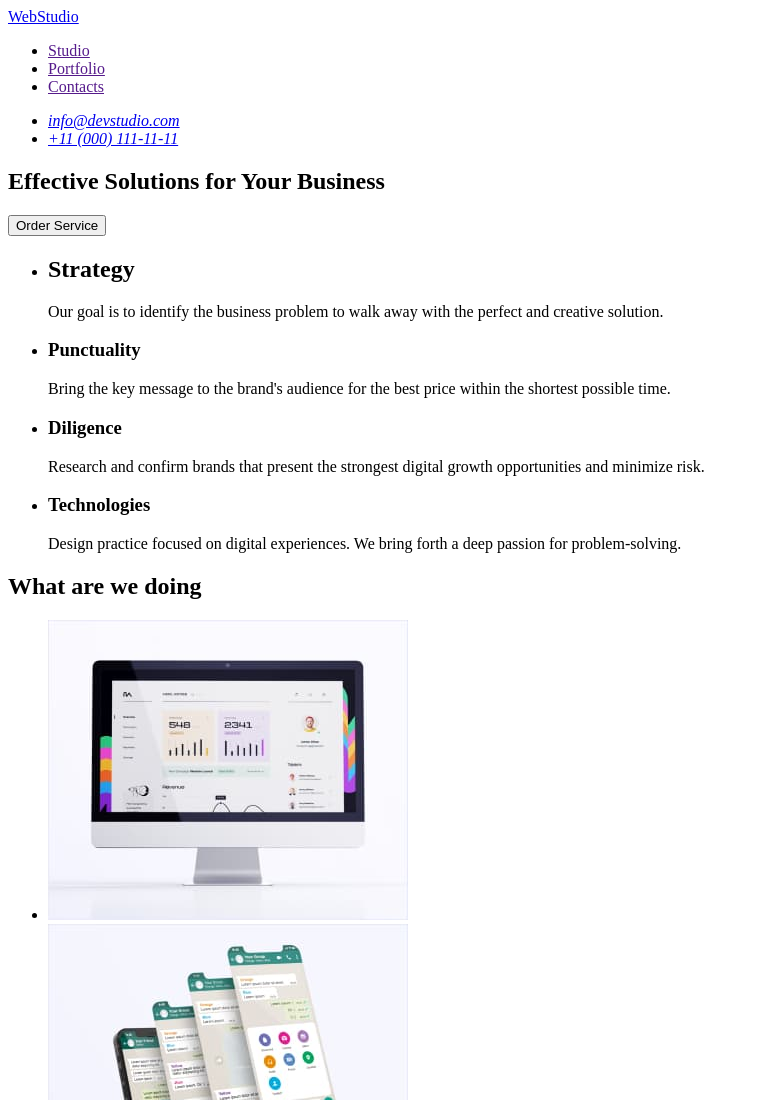
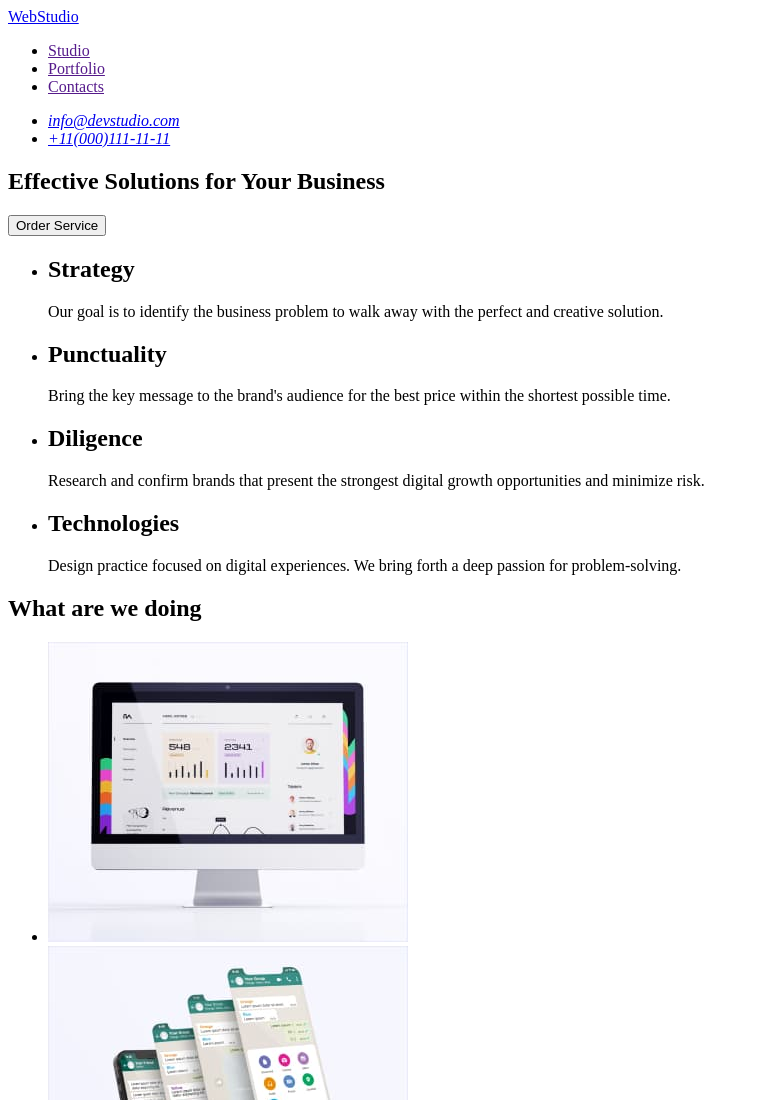
Before and after one commit to Vladyslav6/HomeWork1new, a plain HTML site: page index.html in a window 1280 px wide. Shown: the top 1100 px of the page, without its empty margins (0-759 px from the left). Drawn offline with Linux system fonts and the light colour scheme.

Commit message:
Update index.html

```diff
--- a/index.html
+++ b/index.html
@@ -18,7 +18,7 @@
       <address>
         <ul>
           <li><a href="mailto:info@devstudio.com">info@devstudio.com</a></li>
-          <li><a href="tel:+110001111111">+11 (000) 111-11-11</a></li>
+          <li><a href="tel:+110001111111">+11(000)111-11-11</a></li>
         </ul>
       </address>
     </header>
@@ -37,21 +37,21 @@
             </p>
           </li>
           <li>
-            <h3>Punctuality</h3>
+            <h2>Punctuality</h2>
             <p>
               Bring the key message to the brand's audience for the best price
               within the shortest possible time.
             </p>
           </li>
           <li>
-            <h3>Diligence</h3>
+            <h2>Diligence</h2>
             <p>
               Research and confirm brands that present the strongest digital
               growth opportunities and minimize risk.
             </p>
           </li>
           <li>
-            <h3>Technologies</h3>
+            <h2>Technologies</h2>
             <p>
               Design practice focused on digital experiences. We bring forth a
               deep passion for problem-solving.
@@ -67,7 +67,7 @@
             <img src="./images/monoblock.jpg" alt="monoblock2" width="360" />
           </li>
           <li><img src="./images/Screen.jpg" alt="Screen2" width="360" /></li>
-          <li><img src="/images/iphone.jpg" alt="iphone2" width="360" /></li>
+          <li><img src="./images/iphone.jpg" alt="iphone2" width="360" /></li>
         </ul>
       </section>
       <section>
```
